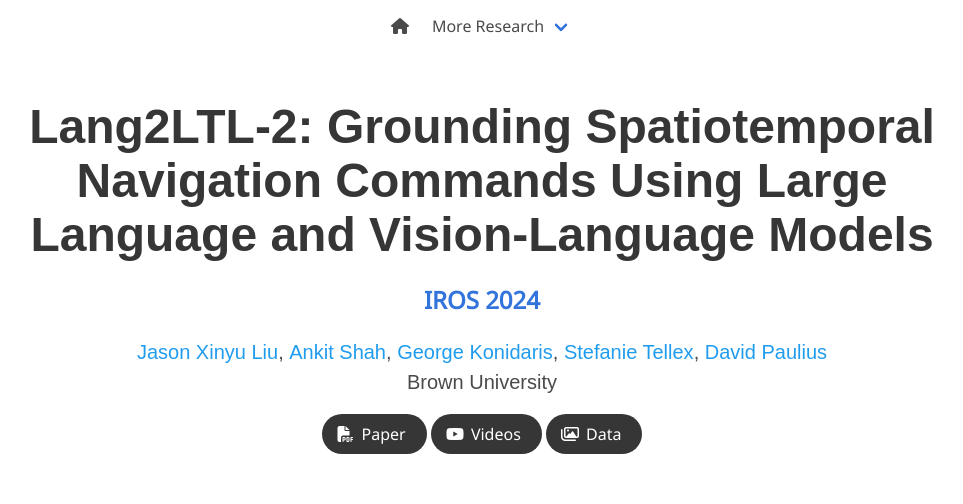
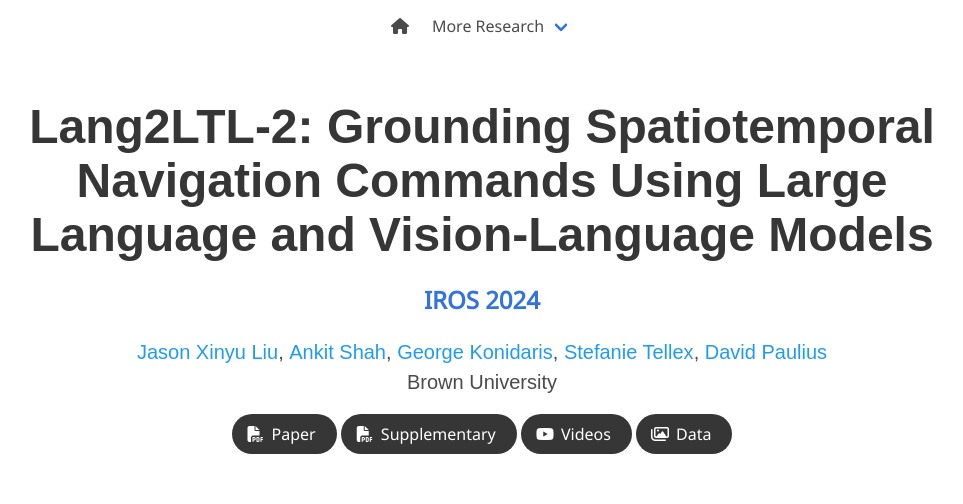
Before and after one commit to Spatiotemporal-Ground/spatiotemporal-ground.github.io, a plain HTML site: page index.html in a window 1280 px wide. Shown: the top 504 px of the page, without its empty margins (158-1121 px from the left). Drawn offline with nearby package versions, Linux system fonts and the light colour scheme; some icons are missing; a web font is replaced by a local one.

Commit message:
added appendix

```diff
--- a/index.html
+++ b/index.html
@@ -119,8 +119,8 @@
                   <span>Paper</span>
                 </a>
               </span>
-              <!-- <span class="link-block">
-                <a href="https://lang2ltl.github.io/static/papers/Lang2LTL_CoRL23_supplementary.pdf"
+              <span class="link-block">
+                <a href="https://spatiotemporal-ground.github.io/static/papers/Spatiotemporal_IROS24_Appendix.pdf"
                    target="_blank" rel="noopener noreferrer" class="external-link button is-normal is-rounded is-dark">
                   <span class="icon">
                       <i class="fas fa-file-pdf"></i>
@@ -128,7 +128,7 @@
                   <span>Supplementary</span>
                 </a>
               </span>
-              <span class="link-block">
+              <!-- <span class="link-block">
                 <a href="https://arxiv.org/abs/2302.11649"
                    target="_blank" rel="noopener noreferrer" class="external-link button is-normal is-rounded is-dark">
                   <span class="icon">
```
